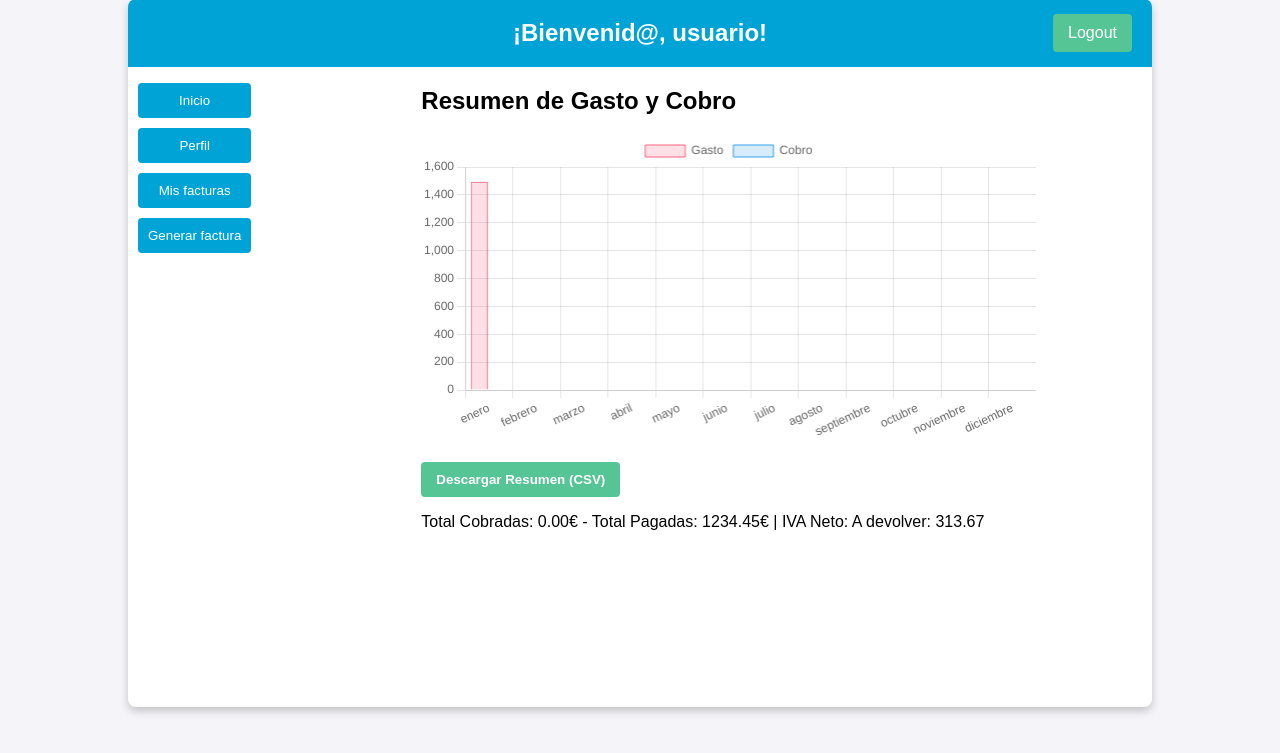
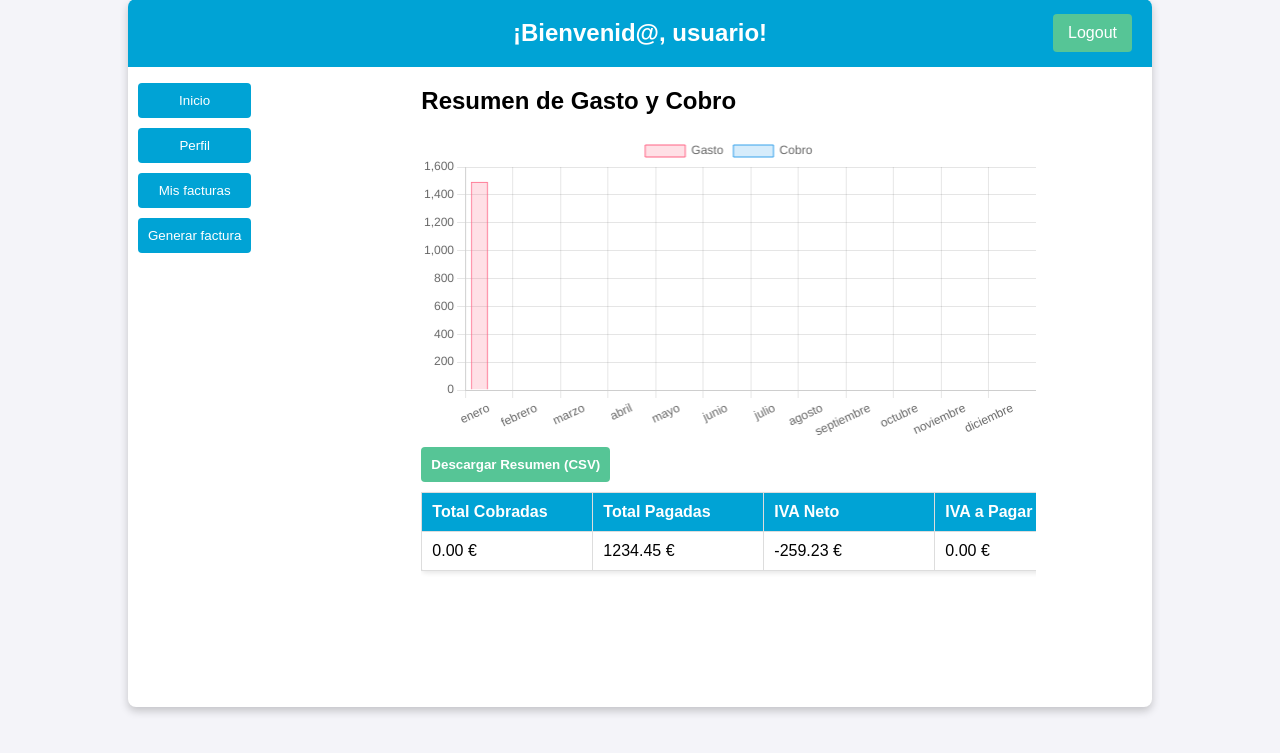
Before and after one commit to ByteFros/proyectoHectorAlejo, a Django app: page /accounts/profile/ in a window 1280 px wide. Shown: the part 47-800 px from the top of the page. Run offline with Django 5.2, Linux system fonts and the light colour scheme; a user stored in the database is signed in; data comes from the database, SQL or seed files in the repository; both versions use the stored data as it was after the commit; some libraries are stand-ins or nearby versions.

Commit message:
cambios realizados

```diff
--- a/Facturas/accounts/static/accounts/css/userStyle.css
+++ b/Facturas/accounts/static/accounts/css/userStyle.css
@@ -157,7 +157,7 @@ form button:hover {
 .charts-container {
     display: flex;
     flex-wrap: wrap;
-    gap: 20px;
+    gap: 15px;
     justify-content: center;
     align-items: flex-start;
 }
@@ -306,6 +306,32 @@ form button:hover {
     width: 100%;
 }
 
+.totals-table {
+    width: 100%;
+    border-collapse: collapse;
+    margin-top: 10px;
+    background-color: white;
+    border-radius: 5px;
+    box-shadow: 0px 4px 6px rgba(0, 0, 0, 0.1);
+    text-align: center;
+}
+
+.totals-table thead {
+    background-color: #007bff;
+    color: white;
+    font-weight: bold;
+}
+
+.totals-table th, .totals-table td {
+    padding: 10px;
+    border: 1px solid #ddd;
+    text-align: center;
+}
+
+/* 🔹 Ajusta el tamaño de las columnas para que no se deforme */
+.totals-table th, .totals-table td {
+    min-width: 150px;
+}
 
 /* Estilos para los botones de acciones */
 .action-btn {
@@ -345,12 +371,12 @@ form button:hover {
 /* Botón de descargar resumen */
 #downloadCSV {
     display: inline-block;
-    margin-top: 20px;
+    margin-top: 5px;
     background-color: #56c596;
     color: white;
     font-weight: bold;
     text-align: center;
-    padding: 10px 15px;
+    padding: 10px 10px;
     border-radius: 4px;
     cursor: pointer;
     border: none;
@@ -373,7 +399,7 @@ input[type="file"] {
 .totals-table {
     width: 100%;
     border-collapse: collapse;
-    margin-top: 20px;
+    margin-top: 10px;
     font-size: 16px;
     box-shadow: 0 2px 5px rgba(0, 0, 0, 0.1);
 }
--- a/Facturas/accounts/static/accounts/js/home.js
+++ b/Facturas/accounts/static/accounts/js/home.js
@@ -13,39 +13,69 @@ const setupHomeButton = () => {
             <h2>Resumen de Gasto y Cobro</h2>
             <canvas id="financeChart" width="400" height="200"></canvas>
             <button id="downloadCSV">Descargar Resumen (CSV)</button>
-            <p id="ivaSummary"></p>
+            <table class="totals-table">
+            <thead>
+                <tr>
+                    <th>Total Cobradas</th>
+                    <th>Total Pagadas</th>
+                    <th>IVA Neto</th>
+                    <th>IVA a Pagar</th>
+                </tr>
+            </thead>
+            <tbody>
+                <tr>
+                    <td id="totalCobradas">0.00€</td>
+                    <td id="totalPagadas">0.00€</td>
+                    <td id="ivaNeto">0.00€</td>
+                    <td id="ivaPagar">0.00€</td>
+                </tr>
+            </tbody>
+        </table>
+
         `;
 
         const financeChart = document.getElementById('financeChart');
-        const ivaSummary = document.getElementById('ivaSummary');
 
         try {
             const response = await fetch('/procesamiento/invoices/');
-            const { invoices, totals } = await response.json(); // Extraer correctamente
+            const { invoices, totals } = await response.json();
 
-            if (!Array.isArray(invoices)) {
-                throw new Error("La respuesta del servidor no contiene un array de facturas.");
+            if (!Array.isArray(invoices) || !totals) {
+                throw new Error("La respuesta del servidor no contiene datos válidos.");
             }
 
             const data = processInvoicesForChart(invoices);
             renderChart(financeChart, data);
 
-            const ivaNet = calculateIvaNet(data);
-ivaSummary.textContent = `
-    Total Cobradas: ${(parseFloat(totals.cobradas) || 0).toFixed(2)}€ -
-    Total Pagadas: ${(parseFloat(totals.pagadas) || 0).toFixed(2)}€ |
-    IVA Neto: ${ivaNet > 0 ? `A pagar: ${ivaNet.toFixed(2)}` : `A devolver: ${Math.abs(ivaNet).toFixed(2)}`}
-`;
+            // Calcular IVA Neto y actualizar la tabla de totales
+            const ivaNet = calculateIvaNet(totals);
+            document.getElementById('totalCobradas').textContent = `${parseFloat(totals.cobradas || 0).toFixed(2)} €`;
+            document.getElementById('totalPagadas').textContent = `${parseFloat(totals.pagadas || 0).toFixed(2)} €`;
+            document.getElementById('ivaNeto').textContent = `${ivaNet.toFixed(2)} €`;
+            document.getElementById('ivaPagar').textContent = `${ivaNet > 0 ? ivaNet.toFixed(2) : "0.00"} €`;
 
             setupDownloadCSVButton(invoices);
         } catch (error) {
             console.error('Error al cargar las facturas:', error);
-            ivaSummary.textContent = 'Error al obtener datos.';
         }
     };
 
     homeButton.addEventListener('click', loadHomeContent);
     loadHomeContent(); // Cargar al inicio
+};
+
+const calculateIvaNet = (totals) => {
+    if (!totals || typeof totals.cobradas === 'undefined' || typeof totals.pagadas === 'undefined') {
+        return 0;
+    }
+
+    const totalCobradas = parseFloat(totals.cobradas) || 0;
+    const totalPagadas = parseFloat(totals.pagadas) || 0;
+
+    const ivaCobro = totalCobradas * 0.21;
+    const ivaGasto = totalPagadas * 0.21;
+
+    return ivaCobro - ivaGasto;
 };
 
 const processInvoicesForChart = (invoices) => {
@@ -58,7 +88,7 @@ const processInvoicesForChart = (invoices) => {
     invoices.forEach((invoice) => {
         const month = new Date(invoice.uploadedAt).getMonth();
         const cost = parseFloat(invoice.cost);
-        const iva = cost * 0.21; // Cálculo del IVA en el frontend
+        const iva = cost * 0.21;
 
         if (invoice.type === 'pagada') {
             data.expenses[month] += cost + iva;
@@ -107,16 +137,6 @@ const renderChart = (canvas, data) => {
     });
 };
 
-const calculateIvaNet = (data) => {
-    const totalIncomes = data.incomes.reduce((acc, val) => acc + val, 0);
-    const totalExpenses = data.expenses.reduce((acc, val) => acc + val, 0);
-
-    const ivaCobro = totalIncomes * 0.21;
-    const ivaGasto = totalExpenses * 0.21;
-
-    return ivaCobro - ivaGasto;
-};
-
 const setupDownloadCSVButton = (invoices) => {
     const button = document.getElementById('downloadCSV');
     button.addEventListener('click', () => {
@@ -129,7 +149,7 @@ const setupDownloadCSVButton = (invoices) => {
     });
 };
 
-const generateCSVContent = (invoices) => {
+const generateCSVContent = (invoices, ivaNet) => {
     const headers = ['Concepto', 'Costo', 'IVA', 'Tipo'];
     const rows = invoices.map((invoice) => {
         const cost = parseFloat(invoice.cost);
@@ -142,5 +162,8 @@ const generateCSVContent = (invoices) => {
         ].join(',');
     });
 
+    // Agregar fila con el IVA Neto y a Pagar al final del CSV
+    rows.push(['',])
+
     return [headers.join(','), ...rows].join('\n');
 };
--- a/Facturas/accounts/templates/accTemplates/userProfile.html
+++ b/Facturas/accounts/templates/accTemplates/userProfile.html
@@ -63,7 +63,6 @@
                             </tbody>
                         </table>
                         <button id="uploadInvoice" class="upload-btn">Subir Factura</button>
-                </div>
             </main>
         </div>
     </div>
```
Also changed, not shown: Facturas/dbData/db.sqlite3. Lines whose indentation alone changed are shown as unchanged.
